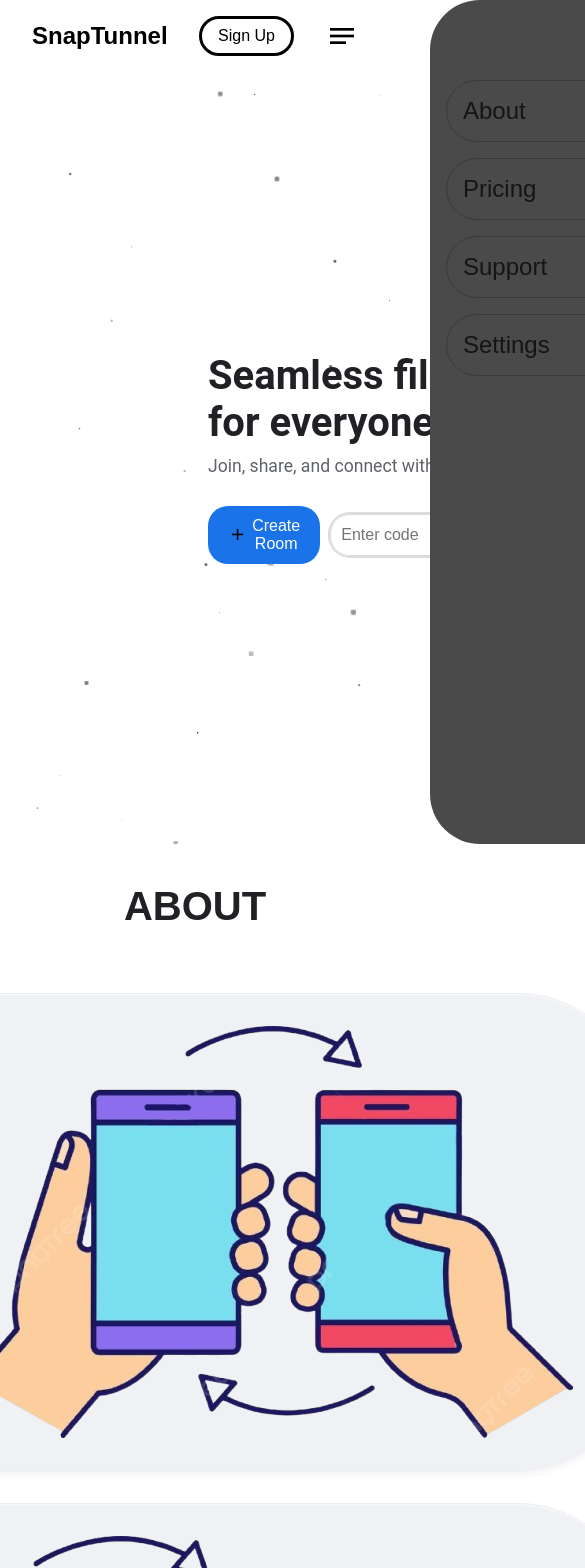
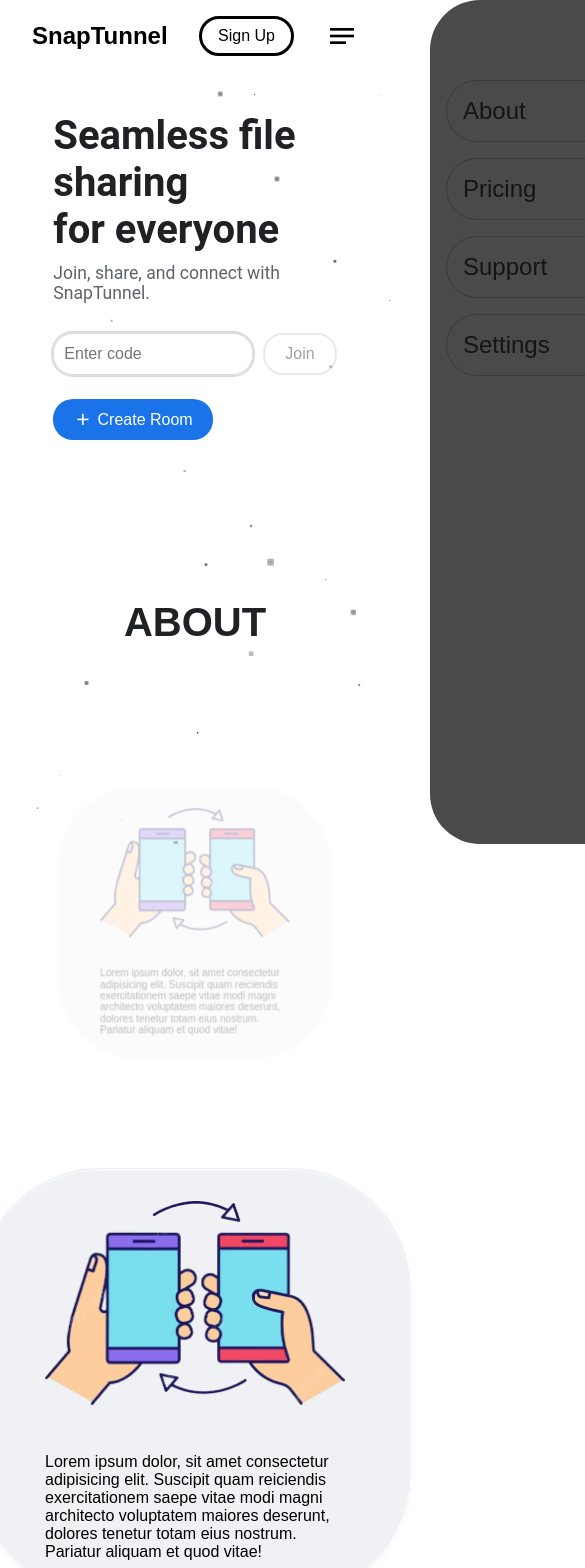
Before and after one commit to shashwat-deep/SnapTunnel, a React (Vite) app: page / in a window 390 px wide. Shown: the top 1568 px of the page, 585 px wide, since content can reach past the window. Built offline with nearby package versions, Linux system fonts and the light colour scheme.

Commit message:
Responsiveness added completely

```diff
--- a/src/components/home/main.css
+++ b/src/components/home/main.css
@@ -18,41 +18,11 @@
   --dark-hover: #3a3a3a;
 }
 
-.main_app_container {
-  display: flex;
-  flex-direction: column;
-}
-
-.main_navBar {
-  display: flex;
-  flex-direction: row;
-  padding-block: 1rem;
-  margin-inline: 25rem;
-  margin-block: 1rem;
-  justify-content: space-evenly;
-  align-items: center;
-  border: 3px solid var(--black);
-  border-radius: 50px;
-}
-
-.dark-mode .main_navBar {
-  border-color: var(--dark-border);
-  background: var(--dark-bg);
-}
-
-.nav_items:hover {
-  background-color: var(--dark-gray);
-}
-
-.dark-mode .nav_items:hover {
-  background-color: var(--dark-hover);
-}
-
 .main-window {
   min-height: 100vh;
   display: flex;
   flex-direction: column;
-  padding-top: 80px; /* Offset for fixed navbar */
+  padding-top: 5rem; /* Offset for fixed navbar */
 }
 
 .dark-mode .main-window {
@@ -70,7 +40,7 @@
   flex: 1;
   text-align: left;
   height: fit-content;
-  padding: 10rem 5rem;
+  padding: 8rem 3rem;
   font-family: 'Roboto', sans-serif;
   min-width: fit-content;
 }
@@ -160,6 +130,7 @@ input:focus {
 .new-meeting-btn .material-symbols-outlined {
   font-size: 1.2rem;
   vertical-align: middle;
+  color: var(--white);
 }
 
 .dark-mode .new-meeting-btn .material-symbols-outlined {
@@ -418,6 +389,10 @@ input:focus {
     inset 0 1px 2px var(--dark-shadow);
 }
 
+.detail{
+  min-width: 300px;
+}
+
 .block {
   animation: appear linear;
   animation-timeline: view();
@@ -435,12 +410,70 @@ input:focus {
   }
 }
 
+@media (max-width: 1024px) {
+  .main-window{
+    padding: 0;
+  }
+
+  .intro_page{
+    gap: 1rem;
+    justify-content: center;
+    align-items: center;
+  }
+
+  .main-container{
+    padding: 0;
+  }
+
+  .image_container img{
+    width: 300px
+  }
+
+  .about_card img{
+    width: 400px
+  }
+
+  .detail{
+    min-width: 200px;
+  }
+
+}
+
 @media (max-width: 768px) {
-  .material-symbols-outlined {
-    font-variation-settings: 'FILL' 0, 'wght' 400, 'GRAD' 0, 'opsz' 24;
-    color: var(--white);
+  .intro_page{
+    flex-direction: column-reverse;
+    gap: 1rem;
+    justify-content: center;
+    align-items: center;
   }
-  .dark-mode .material-symbols-outlined {
-    color: var(--dark-text);
+  .image_container{
+    display: none;
   }
+
+  .button-group{
+    flex-direction: column-reverse;
+    align-items: flex-start;
+    gap: 1.5rem;
+  }
+
+  .image_container img{
+    width: 300px
+  }
+
+  .about_card{
+    flex-direction: column-reverse;
+  }
+
+  .about_card_reverse{
+    flex-direction: column;
+  }
+
+  .about_card img{
+    width: 300px
+  }
+
+  .detail{
+    min-width: 80px;
+  }
+
 }
--- a/src/components/home/main.tsx
+++ b/src/components/home/main.tsx
@@ -96,7 +96,7 @@ const Main: React.FC = () => {
           </div>
         </div>
         <div className="image_container">
-          <img src="/mobile_data_transfer.png" width={500} alt="intro_image" />
+          <img src="/mobile_data_transfer.png" width={400} alt="intro_image" />
         </div>
       </div>
       <div className="about_section" id="about">
@@ -112,13 +112,15 @@ const Main: React.FC = () => {
             className="about_1_img"
             src="/mobile_data_transfer.png"
             alt="about image 1"
+            width={500}
           />
         </div>
-        <div className="about_card block">
+        <div className="about_card about_card_reverse block">
           <img
             className="about_1_img"
             src="/mobile_data_transfer.png"
             alt="about image 2"
+            width={500}
           />
           <div className="detail">
             Lorem ipsum dolor, sit amet consectetur adipisicing elit. Suscipit quam
@@ -138,6 +140,7 @@ const Main: React.FC = () => {
             className="about_1_img"
             src="/mobile_data_transfer.png"
             alt="about image 3"
+            width={500}
           />
         </div>
       </div>
```
